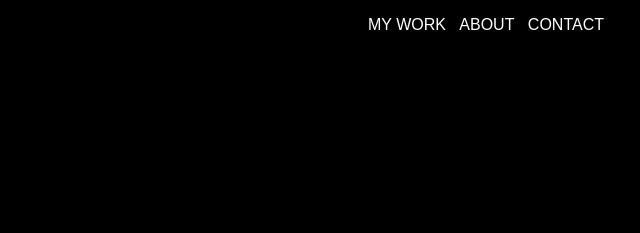
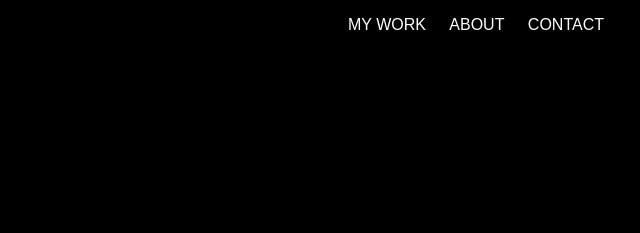
Before and after one commit to matias-cavalcante/my_website, a plain HTML site: page index.html in a window 1280 px wide. Shown: the top 233 px of the page, 484-1124 px from the left. Drawn offline with Linux system fonts and the light colour scheme.

Commit message:
Padding over nav had padding issue. Fixed

```diff
--- a/Styles.css
+++ b/Styles.css
@@ -20,6 +20,10 @@ body {
     flex-direction: column;
     margin: 0;
     color: white;
+}
+
+ul {
+    padding: 0;
 }
 
 h2 {
@@ -53,7 +57,6 @@ nav {
     -webkit-backdrop-filter: blur(3px) saturate(139%);
     background-color: rgba(0, 0, 0, 0.56);
 }
-
 
 nav div,
 nav ul {
@@ -124,6 +127,7 @@ nav ul li {
     display: flex;
     flex-direction: column;
     justify-content: space-between;
+    align-items: center;
     position: relative;
     top: 20%;
     list-style: none;
```
